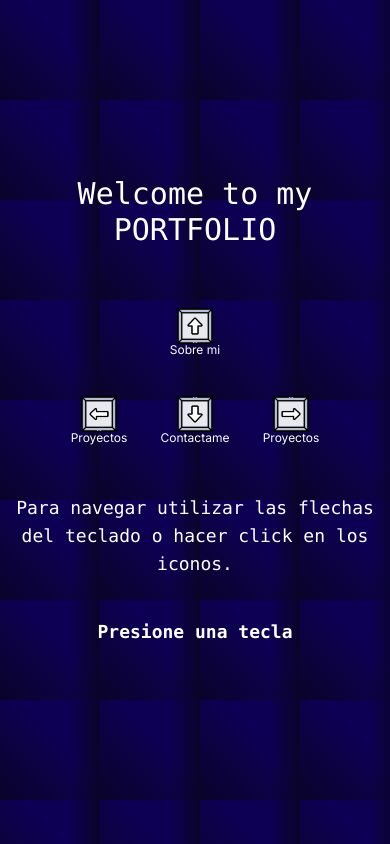
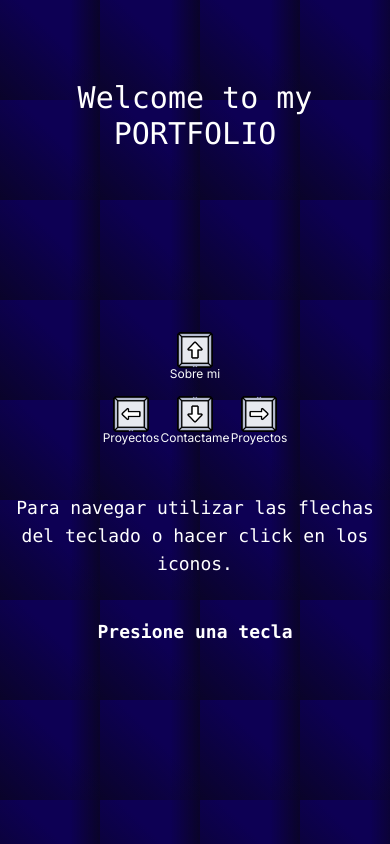
Before and after one commit to ChomynNicolas/portfolio, a Next.js app: page / in a window 390 px wide. Built offline with nearby package versions, Linux system fonts and the light colour scheme.

Commit message:
ajustando responsive

```diff
--- a/src/app/home.tsx
+++ b/src/app/home.tsx
@@ -39,8 +39,8 @@ import { useEffect, useState } from "react";
 
 const myAnimatedIcons = [
   {
-    ubication: "flecha-up-animation  inset-0 mb-44",
-    ubication2: "inset-0 mb-44",
+    ubication: "flecha-up-animation  inset-0 mb-32 sm:mb-44",
+    ubication2: "inset-0 mb-32 sm:mb-44",
     icono: up,
     label: "Sobre mi",
     modalAnimation: "modal-animation-up",
@@ -60,8 +60,8 @@ const myAnimatedIcons = [
     handler: handlers.handlerDown,
   },
   {
-    ubication: "flecha-right-animation  inset-0 ml-36 sm:ml-44",
-    ubication2: "inset-0 ml-48",
+    ubication: "flecha-right-animation  inset-0 ml-32 sm:ml-40",
+    ubication2: "inset-0 ml-32 sm:ml-48",
     icono: left,
     label: "Proyectos",
     modalAnimation: "modal-animation-left",
@@ -71,8 +71,8 @@ const myAnimatedIcons = [
     handler: handlers.handlerRight,
   },
   {
-    ubication: "flecha-left-animation  inset-0 mr-36 sm:mr-44",
-    ubication2: "inset-0 mr-48",
+    ubication: "flecha-left-animation  inset-0 mr-32 sm:mr-40",
+    ubication2: "inset-0 mr-32 sm:mr-48",
     icono: right,
     label: "Proyectos",
     modalAnimation: "modal-animation-rigth",
@@ -142,7 +142,7 @@ export default function Home() {
   return (
     <div className={`App  `}>
       <div
-        className={`absolute text-3xl md:text-6xl font-mono text-bold text-white top-44 md:top-52 text-center ${
+        className={`absolute text-3xl md:text-6xl font-mono text-bold text-white top-20 md:top-52 text-center ${
           animation ? "animate-out" : ""
         } ${animateOutDone ? "animate-out-done" : ""}`}
       >
--- a/src/components/AnimatedElement/AnimatedElement.css
+++ b/src/components/AnimatedElement/AnimatedElement.css
@@ -93,7 +93,7 @@ html,
     opacity: 0.5;
   }
   to {
-    transform: translateX(calc(-42vw + 100px));
+    transform: translateX(calc(-42vw + 80px));
     opacity: 1;
   }
 }
@@ -109,7 +109,7 @@ html,
     opacity: 0.5;
   }
   to {
-    transform: translateX(calc(42vw - 100px));
+    transform: translateX(calc(42vw - 80px));
     opacity: 1;
   }
 }
--- a/src/components/ContenedorProyecto/ContenedorProyecto.tsx
+++ b/src/components/ContenedorProyecto/ContenedorProyecto.tsx
@@ -5,6 +5,7 @@ import React from "react";
 
 import { InfoProyectos } from "./components/InfoProyectos";
 import { Carousel } from "../carousel/Carousel";
+import { NewContenedorProyecto } from "./components/NewContenedorProyecto";
 
 interface Link {
   title: string;
@@ -33,8 +34,9 @@ export const ContenedorProyecto = ({
   tecnologias,
 }: Props) => {
   return (
+
     <div className="grid lg:grid-cols-12 md:gap-4">
-      <div className=" lg:col-span-5 xl:col-span-4 flex items-center p-2 lg:p-5 sm:pt-10 lg:pt-0 ">
+      <div className=" lg:col-span-5 xl:col-span-4 flex items-center max-w-[600px] max-h-[600px] p-2 lg:p-5 sm:pt-10 lg:pt-0 ">
         <Carousel>
           {images.map((img, i) => (
             <Image
--- /dev/null
+++ b/src/components/ContenedorProyecto/components/NewContenedorProyecto.tsx
@@ -0,0 +1,70 @@
+import { Carousel } from "@/components/carousel/Carousel";
+import Image, { StaticImageData } from "next/image";
+import React from "react";
+
+interface Tecnologias {
+  title: string;
+  desc: string;
+  icon: React.ReactNode;
+}
+
+interface Link {
+  title: string;
+  link: string;
+}
+
+interface Props {
+  images: StaticImageData[];
+  title: string;
+  content: string;
+  link: Array<Link>;
+  tecnologias: Array<Tecnologias>;
+}
+
+export const NewContenedorProyecto = ({
+  content,
+  link,
+  title,
+  tecnologias,
+  images,
+}: Props) => {
+  return (
+    <div className="relative flex w-96 flex-col rounded-xl bg-white bg-clip-border text-gray-700 shadow-md">
+      <div className="relative mx-4 -mt-6 h-56 overflow-hidden rounded-xl bg-blue-gray-500 bg-clip-border text-white shadow-lg shadow-blue-gray-500/40">
+        <Carousel>
+          {images.map((img, i) => (
+            <Image
+              key={i}
+              src={img}
+              width={700}
+              height={400}
+              alt={`imagen ${i}`}
+              style={{
+                maxWidth: "100%",
+                maxHeight: "100%",
+                objectFit: "cover",
+              }}
+            />
+          ))}
+        </Carousel>
+      </div>
+      <div className="p-6">
+        <h5 className="mb-2 block font-sans text-xl font-semibold leading-snug tracking-normal text-blue-gray-900 antialiased">
+          {title}
+        </h5>
+        <p className="block font-sans text-base font-light leading-relaxed text-inherit antialiased">
+          {content}
+        </p>
+      </div>
+      <div className="p-6 pt-0">
+        <button
+          className="select-none rounded-lg bg-pink-500 py-3 px-6 text-center align-middle font-sans text-xs font-bold uppercase text-white shadow-md shadow-pink-500/20 transition-all hover:shadow-lg hover:shadow-pink-500/40 focus:opacity-[0.85] focus:shadow-none active:opacity-[0.85] active:shadow-none disabled:pointer-events-none disabled:opacity-50 disabled:shadow-none"
+          type="button"
+          data-ripple-light="true"
+        >
+          Read More
+        </button>
+      </div>
+    </div>
+  );
+};
```
